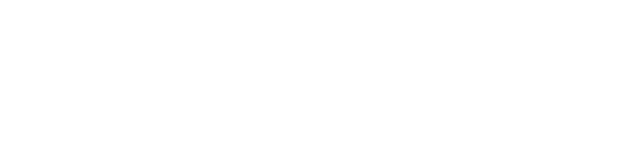
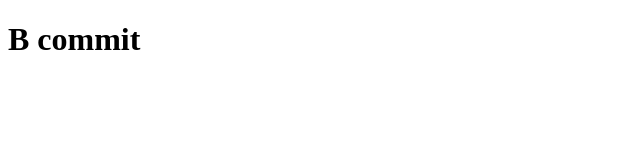
Before and after one commit to Jerom2004/merge_rebase_repo, a plain HTML site: page index.html in a window 1280 px wide. Shown: the whole page, without its empty margins (0-640 px from the left). Drawn offline with Linux system fonts and the light colour scheme.

Commit message:
B commit

```diff
--- a/index.html
+++ b/index.html
@@ -6,6 +6,6 @@
   <title>INDEX PAGE</title>
 </head>
 <body>
-
+  <h1>B commit</h1>
 </body>
 </html>
```
